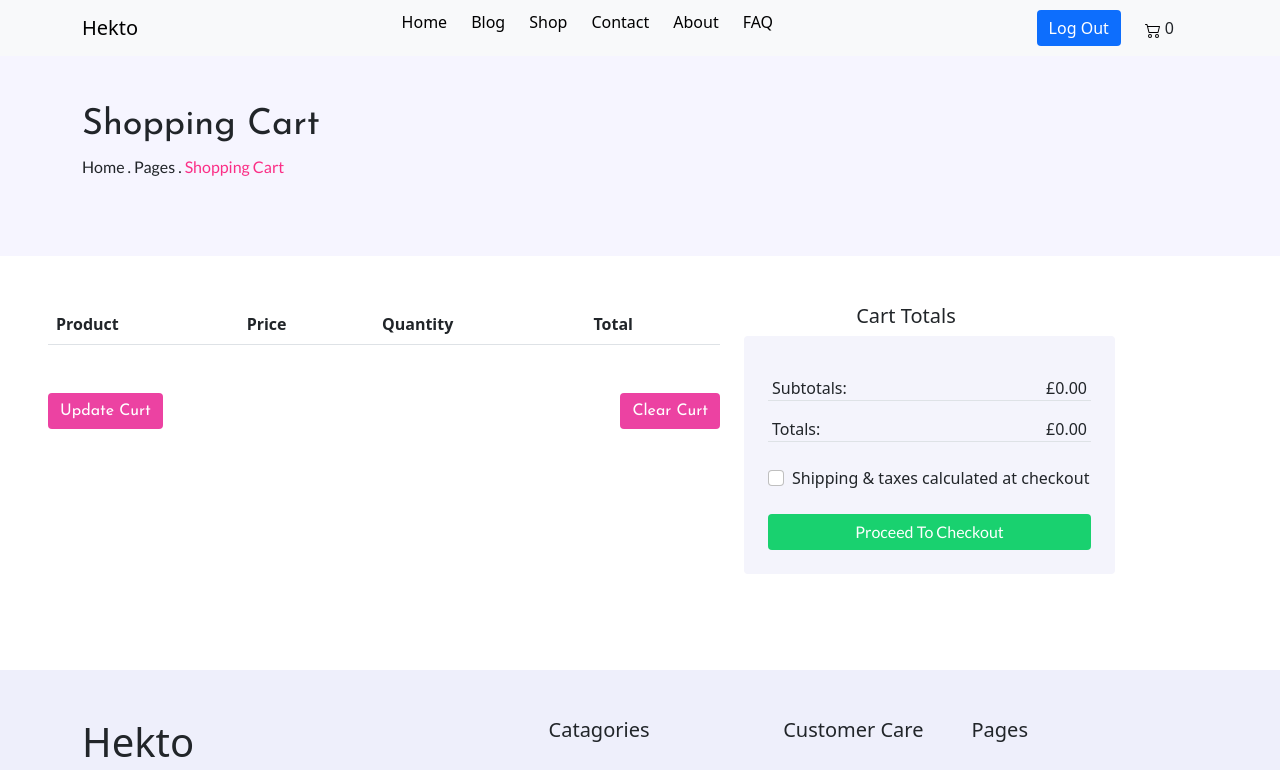
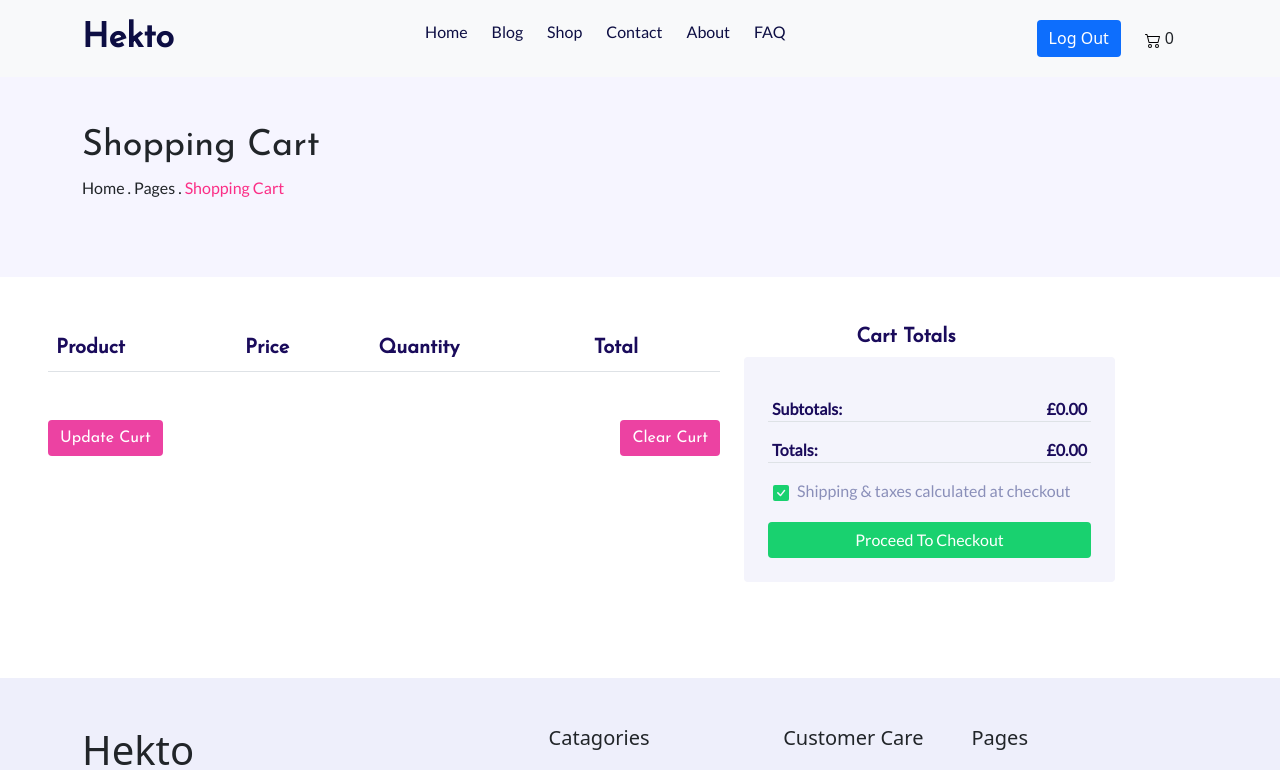
Before and after one commit to RaezaMLN/ShopLounge, a React (Create React App) app: page /shopping-cart in a window 1280 px wide. Shown: the top 770 px of the page. Built offline with nearby package versions, Linux system fonts and the light colour scheme; sample sign-in values are in the browser's storage.

Commit message:
Styling shopping-cart layout

```diff
--- a/src/Components/Header.jsx
+++ b/src/Components/Header.jsx
@@ -38,8 +38,8 @@ export default function Header() {
   return (
     <Navbar key="lg" expand="lg" className="sticky-top bg-light">
       <Container fluid className="container">
-        <Navbar.Brand>
-          <Link to={"/"} style={{ textDecoration: "none", color: "black" }}>
+        <Navbar.Brand className="josefin fw-bold" style={{fontSize:"34px"}}>
+          <Link to={"/"} style={{ textDecoration: "none", color: "#0D0E43" }}>
             Hekto
           </Link>
         </Navbar.Brand>
@@ -47,20 +47,20 @@ export default function Header() {
         <Navbar.Offcanvas id={`offcanvasNavbar-expand-lg`} aria-labelledby={`offcanvasNavbarLabel-expand-lg`} placement="end">
           <Offcanvas.Header closeButton>
             <Offcanvas.Title id={`offcanvasNavbarLabel-expand-lg`}>
-              <Link to={"/"} style={{ textDecoration: "none", color: "black" }}>
+              <Link to={"/"} style={{ textDecoration: "none", fontSize:"34px" }} className="josefin fw-bold Midnight-Blue">
                 Hekto
               </Link>
             </Offcanvas.Title>
           </Offcanvas.Header>
 
           <Offcanvas.Body>
-            <Nav className="justify-content-center flex-grow-1 pe-3 gap-4 align-item-center">
-              <Link to={"/"} style={{ textDecoration: "none", color: "black" }}>Home</Link>
-              <Link to={"/blogPage"} style={{ textDecoration: "none", color: "black" }}>Blog</Link>
-              <Link to={"/shop-grid"} style={{ textDecoration: "none", color: "black" }}>Shop</Link>
-              <Link to={"/contact-us"} style={{ textDecoration: "none", color: "black" }}>Contact</Link>
-              <Link to={"/about"} style={{ textDecoration: "none", color: "black" }}>About</Link>
-              <Link to={"/faq"} style={{ textDecoration: "none", color: "black" }}>FAQ</Link>
+            <Nav className="justify-content-center flex-grow-1 pe-3 gap-4 align-item-center lato ">
+              <Link to={"/"} style={{ textDecoration: "none", color: "#0D0E43" }}>Home</Link>
+              <Link to={"/blogPage"} style={{ textDecoration: "none", color: "#0D0E43" }}>Blog</Link>
+              <Link to={"/shop-grid"} style={{ textDecoration: "none", color: "#0D0E43" }}>Shop</Link>
+              <Link to={"/contact-us"} style={{ textDecoration: "none", color: "#0D0E43" }}>Contact</Link>
+              <Link to={"/about"} style={{ textDecoration: "none", color: "#0D0E43" }}>About</Link>
+              <Link to={"/faq"} style={{ textDecoration: "none", color: "#0D0E43" }}>FAQ</Link>
             </Nav>
 
             {/* <Form className="d-flex me-5">
--- a/src/Layouts/ShoppingCart.jsx
+++ b/src/Layouts/ShoppingCart.jsx
@@ -6,6 +6,7 @@ import { AddCart, DeleteCart, DeleteSingleCart, DeleteAllCart } from "../Redux/A
 import * as types from "../Redux/Types/cartType";
 import GreyContainer from "../Components/GreyContainer";
 import Input from "../Components/Input";
+import {BsCheckSquareFill} from "react-icons/bs"
 
 export default function ShoppingCart() {
   const [filterData, setFilterData] = useState();
@@ -84,7 +85,7 @@ export default function ShoppingCart() {
             <div className="col-md-12">
               <table className="table ">
                 <thead>
-                  <tr>
+                  <tr className="josefin Midnight-Blue fw-bold fs-5">
                     <th>Product</th>
                     <th>Price</th>
                     <th>Quantity</th>
@@ -105,15 +106,18 @@ export default function ShoppingCart() {
                               </div>
                             </div>
                             <div>
-                              <b>{item.title}</b>
-                              <div style={{ color: "grey" }}>{item.category.name}</div>
+                              <b className="josefin fw-bold" style={{fontSize:"14px"}}>{item.title}</b>
+                              <div className="josefin Wild-Blue-Yonder" style={{fontSize:"14px"}}>{item.category.name}</div>
+                              <div className="josefin Wild-Blue-Yonder" style={{fontSize:"14px"}}>Color:Brown</div>
+                              <div className="josefin Wild-Blue-Yonder" style={{fontSize:"14px"}}>Size:XL</div>
+
                             </div>
                           </td>
 
-                          <td>${item.price} </td>
+                          <td style={{fontSize:"14px"}} className="josefin Midnight-Blue">${item.price} </td>
                           <td>
                             <td style={{fontSize:"12px", backgroundColor:"#F0EFF2"}}>
-                            <div className="d-flex justify-content-between align-items-center" style={{ backgroundColor: "F0EFF2" }}>
+                            <div className="d-flex justify-content-between align-items-center opacity-50" style={{ backgroundColor: "F0EFF2" }}>
                               <button className="btn border border-1" onClick={() => handleMinClick(item.id)}>
                                 -
                               </button>
@@ -124,7 +128,7 @@ export default function ShoppingCart() {
                             </div>
                           </td></td>
 
-                          <td>{formatter.format(item.totalPrice)} </td>
+                          <td style={{fontSize:"14px"}} className="josefin Midnight-Blue">{formatter.format(item.totalPrice)} </td>
                         </tr>
                       );
                     })}
@@ -141,19 +145,19 @@ export default function ShoppingCart() {
         <Col lg="4">
           <div>
             <div className="mb-5">
-              <h5 className="text-center">Cart Totals</h5>
-              <Form className="p-4 bg-ghost-white rounded" style={{ width: "371px" }}>
-                <div className="border-bottom my-3 px-1 d-flex justify-content-between">
+              <h5 className="text-center josefin Midnight-Blue fw-bold fs-5">Cart Totals</h5>
+              <Form className="p-4 bg-ghost-white rounded " style={{ width: "371px" }}>
+                <div className="border-bottom my-3 px-1 d-flex justify-content-between lato Midnight-Blue fw-bold">
                   <div>Subtotals:</div>
                   <div>{formatter.format(countTotal)}</div>
                 </div>
-                <div className="border-bottom my-3 px-1 d-flex justify-content-between ">
+                <div className="border-bottom my-3 px-1 d-flex justify-content-between lato Midnight-Blue fw-bold">
                   <div>Totals:</div>
                   <div>{formatter.format(countTotal + countTotal * (15 / 100))}</div>
                 </div>
                 {/* <Form.Control plaintext readOnly defaultValue={"Subtotals:" + countTotal}  className="border-bottom my-3" /> */}
                 {/* <Form.Control plaintext readOnly defaultValue="Totals:" className="border-bottom" /> */}
-                <Form.Check type="checkbox" id="default-checkbox" label="Shipping & taxes calculated at checkout" className="my-4" />
+                <div className="my-3"><BsCheckSquareFill style={{color:"#19D16F", margin:"5px"}}/><span className="lato Wild-Blue-Yonder"> Shipping & taxes calculated at checkout</span></div>
                 <Button
                   className="w-100 lato border-0"
                   style={{backgroundColor:"#19D16F"}}
```
Also changed, not shown: src/Layouts/Home.jsx (+67 -24 lines).
